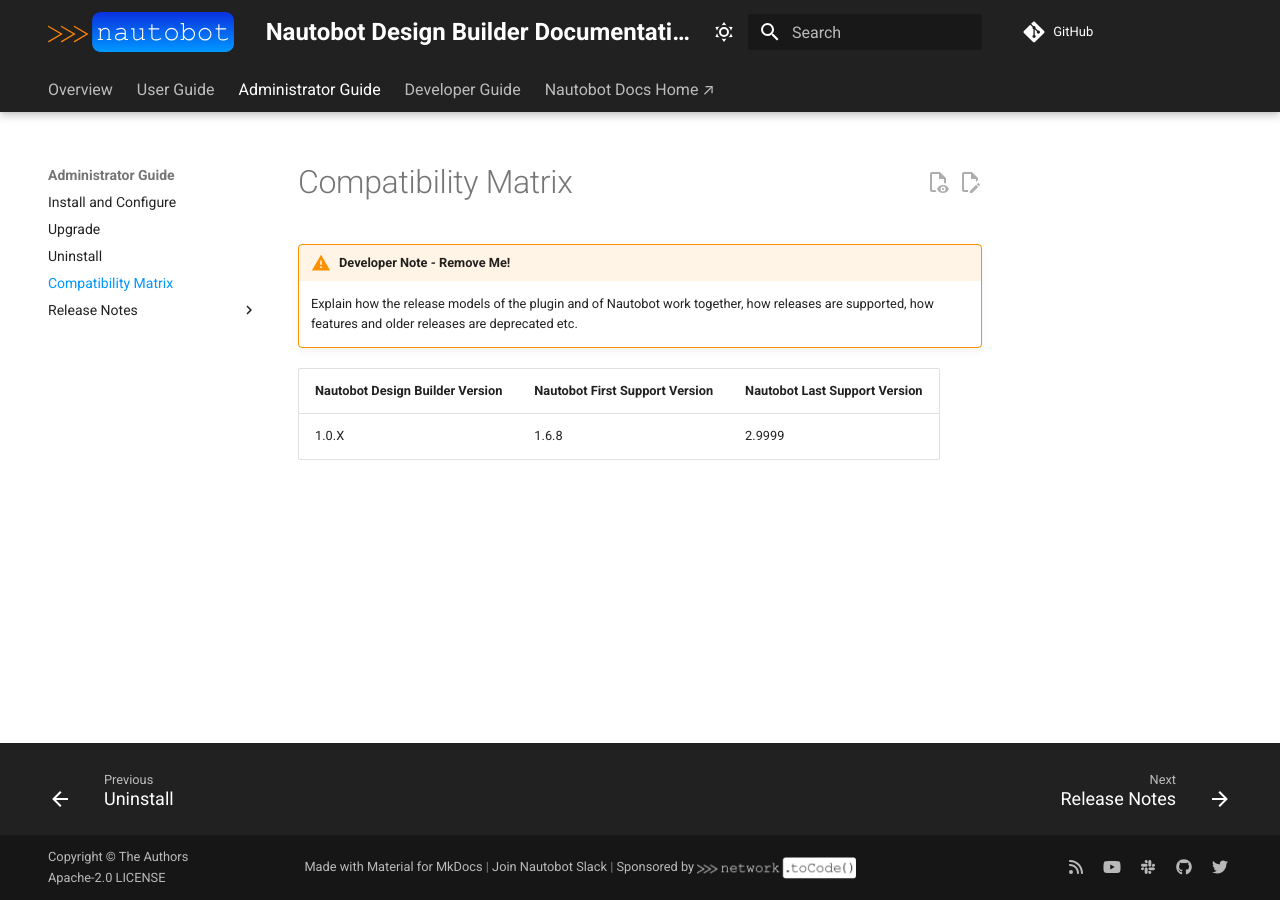
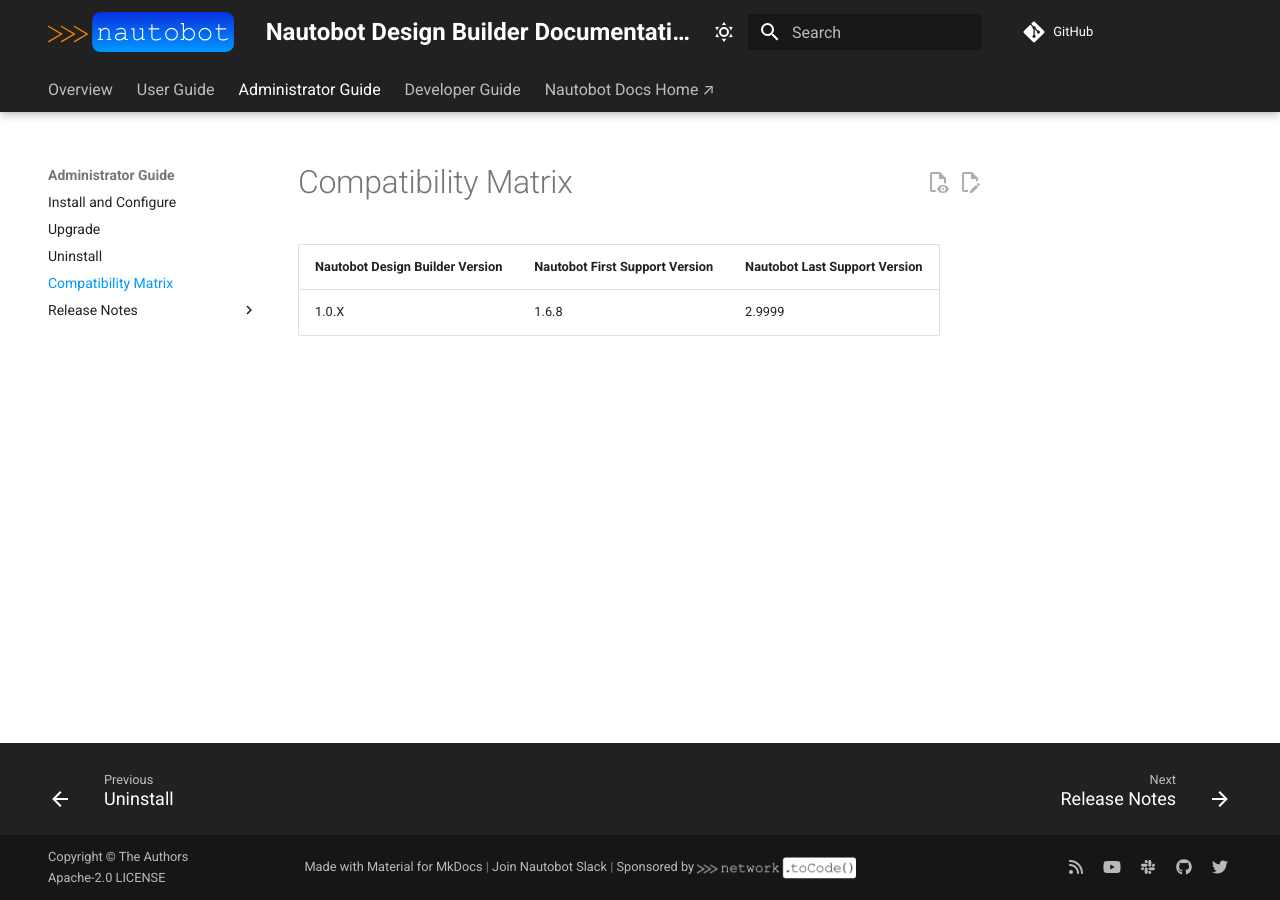
Before and after one commit to nautobot/nautobot-app-design-builder, an MkDocs documentation site: the page built from docs/admin/compatibility_matrix.md, in a window 1280 px wide. Built offline with MkDocs 1.6.1 and Material for MkDocs 9.7.7, drawn with Linux system fonts in a browser that asks for light colours; comment, search, counter and statistics services are not loaded.

Commit message:
Update docs/admin/compatibility_matrix.md

```diff
--- a/docs/admin/compatibility_matrix.md
+++ b/docs/admin/compatibility_matrix.md
@@ -1,7 +1,5 @@
 # Compatibility Matrix
 
-!!! warning "Developer Note - Remove Me!"
-    Explain how the release models of the plugin and of Nautobot work together, how releases are supported, how features and older releases are deprecated etc.
 
 | Nautobot Design Builder Version | Nautobot First Support Version | Nautobot Last Support Version |
 | ------------- | -------------------- | ------------- |
```
